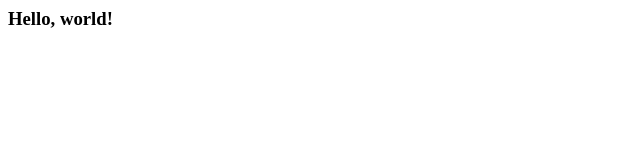
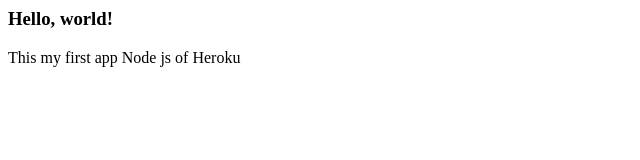
Before and after one commit to Alexhamagan/mmo, a website: page public/index.html in a window 1280 px wide. Shown: the whole page, without its empty margins (0-640 px from the left). Drawn offline with Linux system fonts and the light colour scheme.

Commit message:
Update index.html

```diff
--- a/public/index.html
+++ b/public/index.html
@@ -1 +1,2 @@
 <h3>Hello, world!</h3>
+<p>This my first app Node js of Heroku</p>
```
